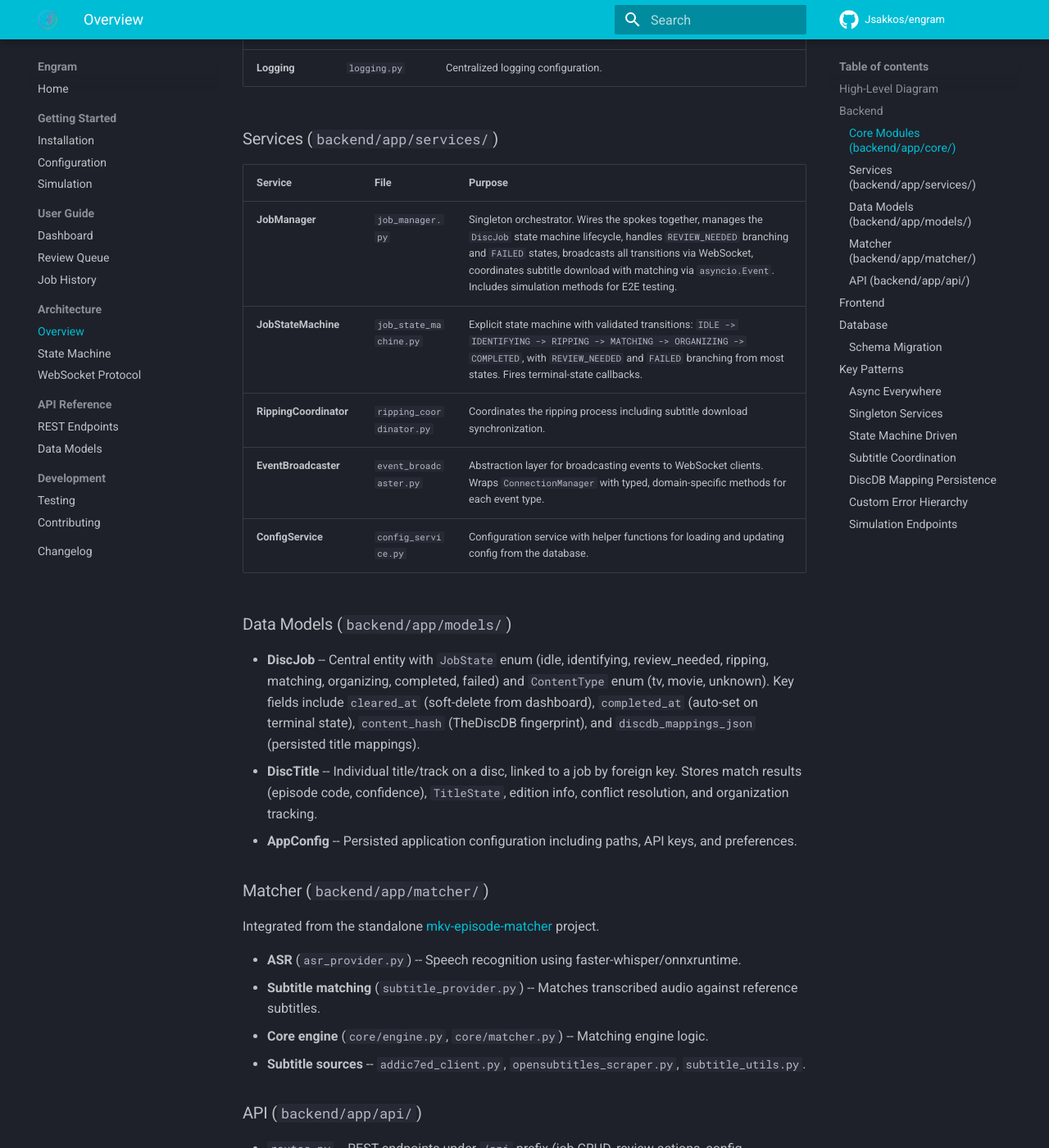
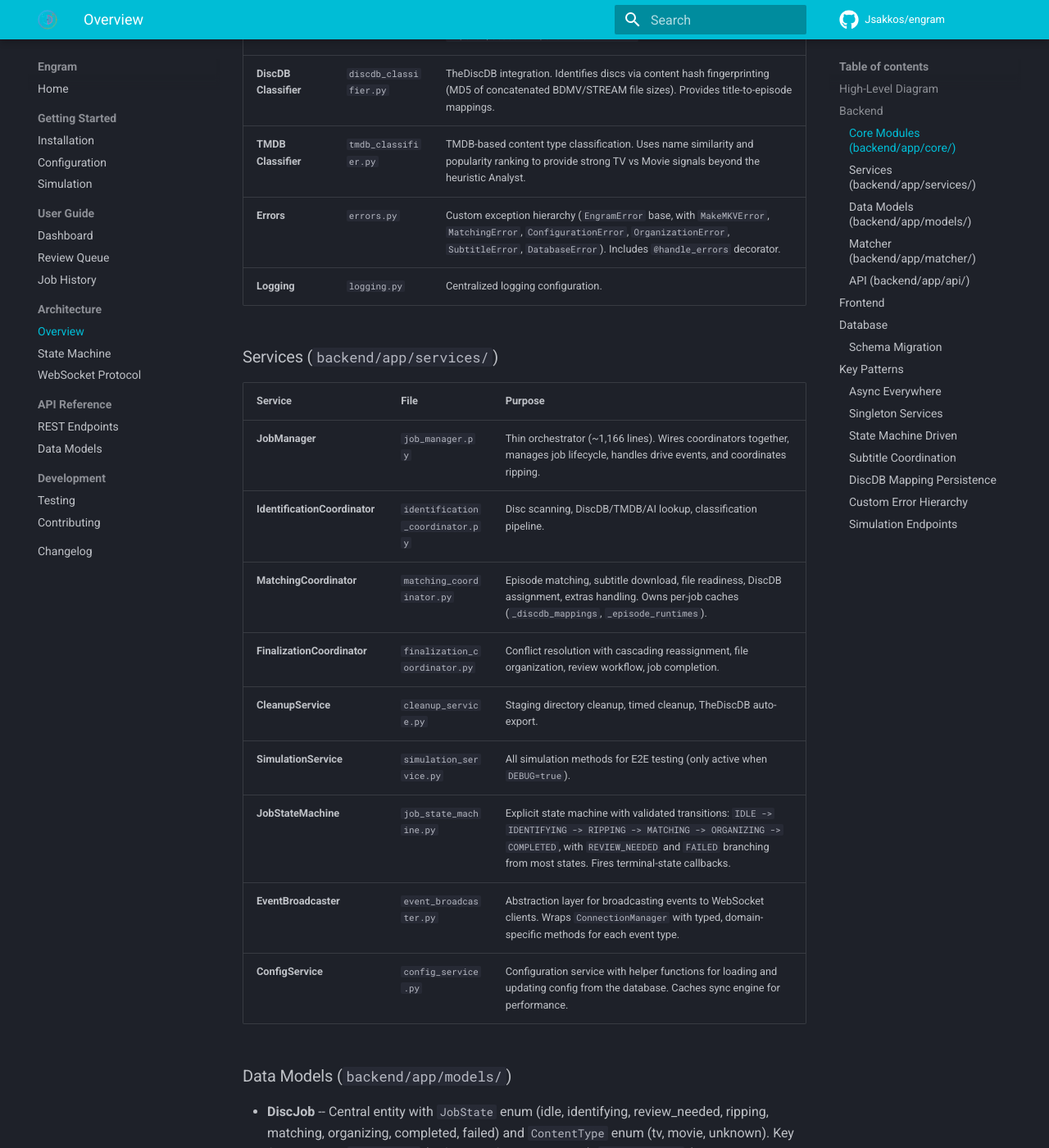
Before and after one commit to Jsakkos/engram, an MkDocs documentation site: the page built from docs/architecture/overview.md, in a window 1280 px wide and 1400 px high, scrolled down 1837 px. Shown: the whole window at 82% size. Built offline with MkDocs 1.6.1 and Material for MkDocs 9.7.7, drawn with Linux system fonts in a browser that asks for light colours; comment, search, counter and statistics services are not loaded; some of the changed text lies outside the part shown.

Commit message:
chore: bump version to v0.5.0
Architecture release: JobManager decomposition, Alembic migrations,
WebSocket heartbeat, accessibility improvements, and multiple bug fixes.

See CHANGELOG.md for full details.

Co-Authored-By: Claude Opus 4.6 (1M context) <noreply@anthropic.com>

````diff
--- a/docs/architecture/overview.md
+++ b/docs/architecture/overview.md
@@ -8,12 +8,26 @@ Engram uses a **hub-and-spoke** design. A Python/FastAPI backend acts as the cen
                         React Dashboard
           (Dashboard, Review Queue, History, Config Wizard)
                              |
-                          WebSocket
+                          WebSocket (with heartbeat)
                              |
                         FastAPI Backend
                              |
-                        Job Manager
+                   JobManager (thin orchestrator)
                              |
+         +-------------------+-------------------+
+         |                   |                   |
+  Identification      Matching           Finalization
+  Coordinator         Coordinator        Coordinator
+   (scan, classify,   (subtitle DL,      (conflict resolution,
+    DiscDB, TMDB,      fingerprint,       file organization,
+    AI fallback)       DiscDB assign)     review workflow)
+         |                   |                   |
+         +-------------------+-------------------+
+         |                                       |
+    CleanupService                       SimulationService
+    (staging cleanup,                    (test-only E2E
+     DiscDB export)                      simulation)
+         |
         +----------+---------+-----------+-----------+
         |          |         |           |           |
     Sentinel   Analyst   Extractor   Curator    Organizer
@@ -21,7 +35,7 @@ Engram uses a **hub-and-spoke** design. A Python/FastAPI backend acts as the cen
      monitor)  movie)    wrapper)    matching)  organization)
 ```
 
-The **Job Manager** sits at the center, wiring the spokes together and driving each disc through the processing pipeline. Every state transition is persisted in SQLite and broadcast to connected clients over WebSocket.
+The **Job Manager** is a thin orchestrator (~1,166 lines) that wires coordinators together and manages the job lifecycle. Each coordinator owns a focused stage of the pipeline. Every state transition is persisted in SQLite and broadcast to connected clients over WebSocket.
 
 ---
 
@@ -53,11 +67,15 @@ Each module maps to a stage in the disc processing pipeline.
 
 | Service | File | Purpose |
 |---------|------|---------|
-| **JobManager** | `job_manager.py` | Singleton orchestrator. Wires the spokes together, manages the `DiscJob` state machine lifecycle, handles `REVIEW_NEEDED` branching and `FAILED` states, broadcasts all transitions via WebSocket, coordinates subtitle download with matching via `asyncio.Event`. Includes simulation methods for E2E testing. |
+| **JobManager** | `job_manager.py` | Thin orchestrator (~1,166 lines). Wires coordinators together, manages job lifecycle, handles drive events, and coordinates ripping. |
+| **IdentificationCoordinator** | `identification_coordinator.py` | Disc scanning, DiscDB/TMDB/AI lookup, classification pipeline. |
+| **MatchingCoordinator** | `matching_coordinator.py` | Episode matching, subtitle download, file readiness, DiscDB assignment, extras handling. Owns per-job caches (`_discdb_mappings`, `_episode_runtimes`). |
+| **FinalizationCoordinator** | `finalization_coordinator.py` | Conflict resolution with cascading reassignment, file organization, review workflow, job completion. |
+| **CleanupService** | `cleanup_service.py` | Staging directory cleanup, timed cleanup, TheDiscDB auto-export. |
+| **SimulationService** | `simulation_service.py` | All simulation methods for E2E testing (only active when `DEBUG=true`). |
 | **JobStateMachine** | `job_state_machine.py` | Explicit state machine with validated transitions: `IDLE -> IDENTIFYING -> RIPPING -> MATCHING -> ORGANIZING -> COMPLETED`, with `REVIEW_NEEDED` and `FAILED` branching from most states. Fires terminal-state callbacks. |
-| **RippingCoordinator** | `ripping_coordinator.py` | Coordinates the ripping process including subtitle download synchronization. |
 | **EventBroadcaster** | `event_broadcaster.py` | Abstraction layer for broadcasting events to WebSocket clients. Wraps `ConnectionManager` with typed, domain-specific methods for each event type. |
-| **ConfigService** | `config_service.py` | Configuration service with helper functions for loading and updating config from the database. |
+| **ConfigService** | `config_service.py` | Configuration service with helper functions for loading and updating config from the database. Caches sync engine for performance. |
 
 ### Data Models (`backend/app/models/`)
 
@@ -108,13 +126,12 @@ Engram uses async SQLite via SQLModel + aiosqlite. The database file is stored a
 
 ### Schema Migration
 
-The `_migrate_schema()` function in `database.py` handles schema evolution:
+Engram uses **Alembic** for versioned database migrations with SQLModel metadata autogeneration.
 
-- **Additive changes**: Uses `ALTER TABLE ADD COLUMN` to add new columns to `disc_jobs` and `disc_titles`, preserving all existing job history across upgrades.
-- **Column removal**: Only drops and recreates tables when columns are removed (rare).
-- **AppConfig**: Always preserves data via backup/restore during migration.
-
-There is no Alembic or other migration framework -- Engram uses direct schema comparison.
+- **Startup behavior**: `init_db()` runs `create_all` for new databases, then stamps or upgrades via Alembic.
+- **Existing databases**: Auto-stamped at head on first startup after upgrading to Alembic.
+- **AppConfig**: Data preserved via backup/restore during schema changes (independent of Alembic).
+- **SQLite batch mode**: `render_as_batch=True` enables ALTER TABLE operations that SQLite doesn't natively support.
 
 ---
 
````
Also changed, not shown: CHANGELOG.md (+27 -0 lines), CLAUDE.md (+9 -5 lines), docs/changelog.md (+27 -0 lines), 2 other files.
